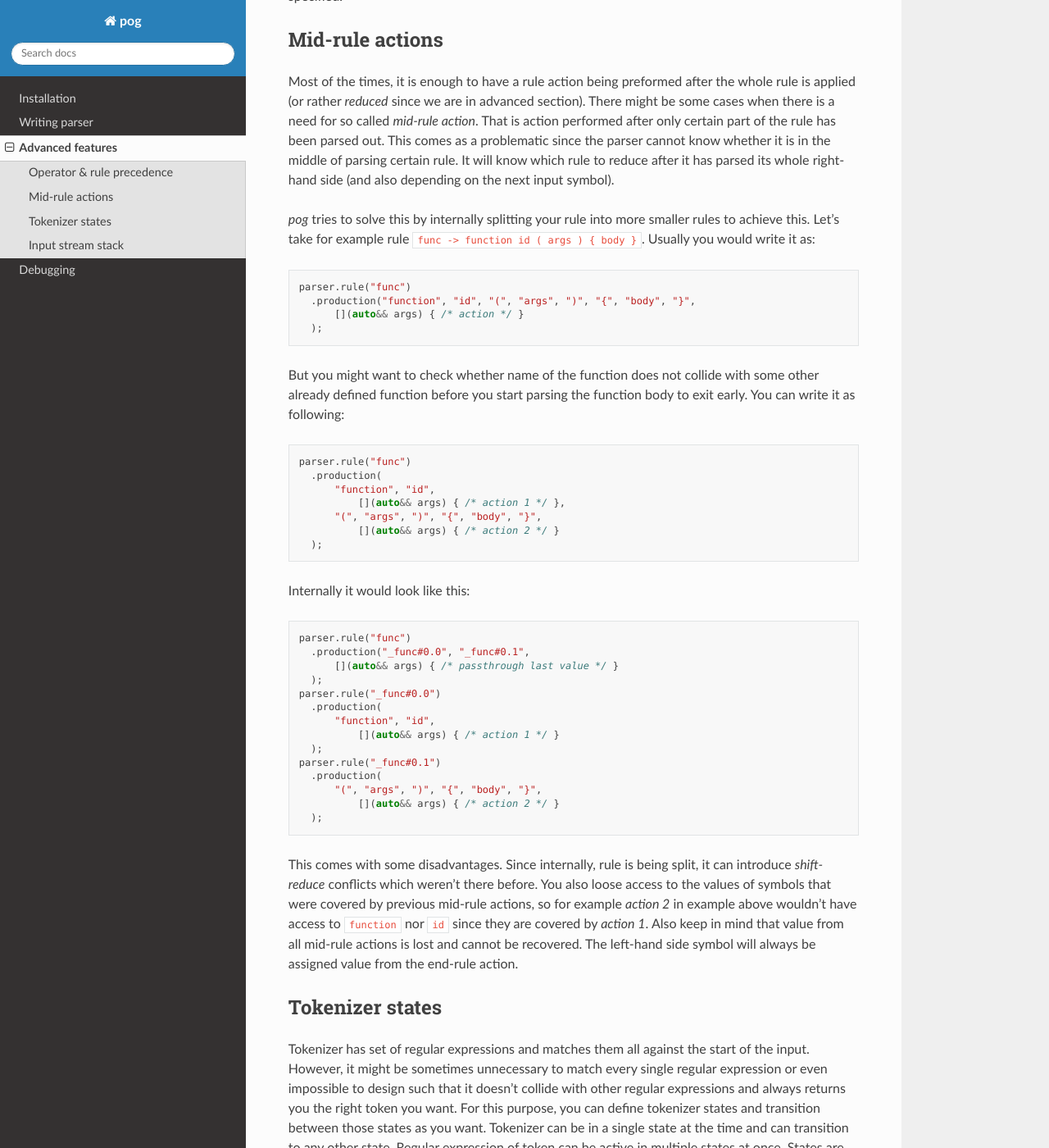
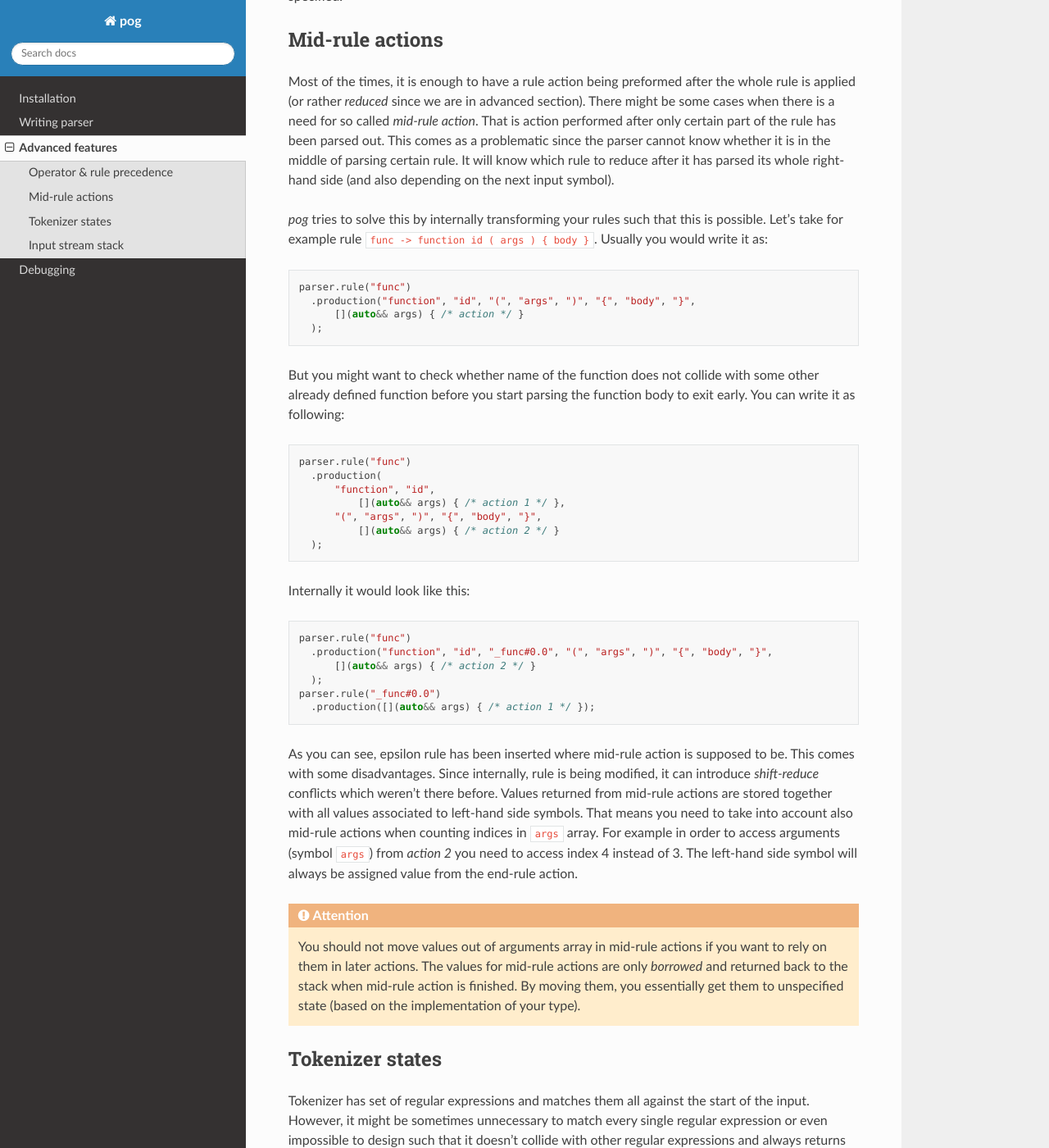
Before and after one commit to metthal/pog, a Sphinx documentation site: the page built from docs/advanced.rst, in a window 1280 px wide and 1400 px high, scrolled down 1667 px. Shown: the whole window at 82% size. Built offline with Sphinx 7.4.7 and the Read the Docs theme 2.0.0, drawn with Linux system fonts in a browser that asks for light colours.

Commit message:
Added support for accessing all previous symbols in midrule actions (#11)
* Added support for accessing all previous symbols in midrule actions

Bison allows access to all midrule actions and all midrule actions have
access to previous ones. This change adds support for this. You can
expect that "args" in rule actions is now filled with all symbols and
you also need to take into account all midrule actions. Value they
return is stored in there.

* Changed documentation to reflect the current state of mid-rule actions

* Added changelog entry

```diff
--- a/docs/advanced.rst
+++ b/docs/advanced.rst
@@ -76,7 +76,7 @@ Most of the times, it is enough to have a rule action being preformed after the
 there is a need for so called `mid-rule action`. That is action performed after only certain part of the rule has been parsed out. This comes as a problematic since the parser cannot know
 whether it is in the middle of parsing certain rule. It will know which rule to reduce after it has parsed its whole right-hand side (and also depending on the next input symbol).
 
-`pog` tries to solve this by internally splitting your rule into more smaller rules to achieve this. Let's take for example rule ``func -> function id ( args ) { body }``. Usually you would
+`pog` tries to solve this by internally transforming your rules such that this is possible. Let's take for example rule ``func -> function id ( args ) { body }``. Usually you would
 write it as:
 
 .. code-block:: cpp
@@ -103,23 +103,21 @@ Internally it would look like this:
 .. code-block:: cpp
 
   parser.rule("func")
-    .production("_func#0.0", "_func#0.1",
-        [](auto&& args) { /* passthrough last value */ }
+    .production("function", "id", "_func#0.0", "(", "args", ")", "{", "body", "}",
+        [](auto&& args) { /* action 2 */ }
     );
   parser.rule("_func#0.0")
-    .production(
-        "function", "id",
-            [](auto&& args) { /* action 1 */ }
-    );
-  parser.rule("_func#0.1")
-    .production(
-        "(", "args", ")", "{", "body", "}",
-            [](auto&& args) { /* action 2 */ }
-    );
+    .production([](auto&& args) { /* action 1 */ });
 
-This comes with some disadvantages. Since internally, rule is being split, it can introduce `shift-reduce` conflicts which weren't there before. You also loose access to the values of symbols
-that were covered by previous mid-rule actions, so for example `action 2` in example above wouldn't have access to ``function`` nor ``id`` since they are covered by `action 1`. Also keep in mind
-that value from all mid-rule actions is lost and cannot be recovered. The left-hand side symbol will always be assigned value from the end-rule action.
+As you can see, epsilon rule has been inserted where mid-rule action is supposed to be. This comes with some disadvantages. Since internally, rule is being modified, it can introduce `shift-reduce`
+conflicts which weren't there before. Values returned from mid-rule actions are stored together with all values associated to left-hand side symbols. That means you need to take into account
+also mid-rule actions when counting indices in ``args`` array. For example in order to access arguments (symbol ``args``) from `action 2` you need to access index 4 instead of 3.
+The left-hand side symbol will always be assigned value from the end-rule action.
+
+.. attention::
+
+  You should not move values out of arguments array in mid-rule actions if you want to rely on them in later actions. The values for mid-rule actions are only `borrowed` and returned back
+  to the stack when mid-rule action is finished. By moving them, you essentially get them to unspecified state (based on the implementation of your type).
 
 Tokenizer states
 ================
```
Also changed, not shown: CHANGELOG.md (+4 -0 lines), 5 other files.
